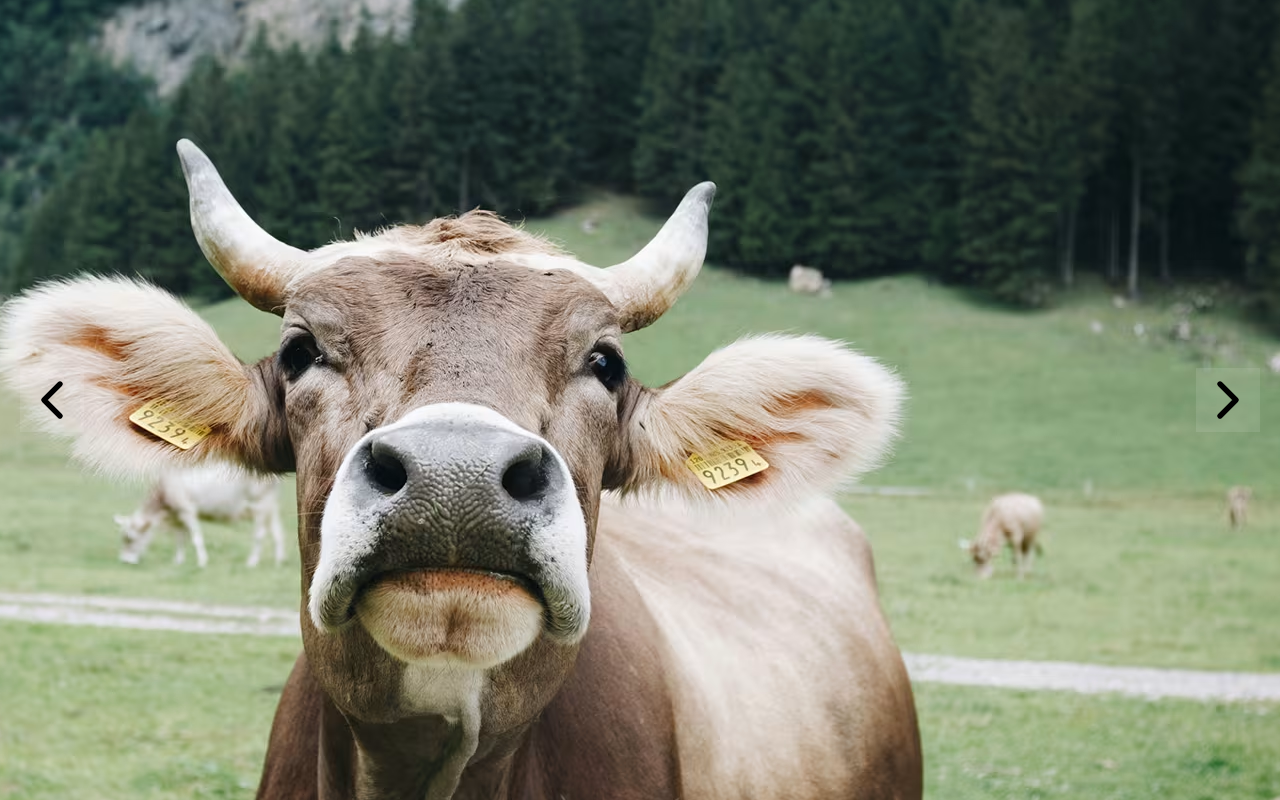
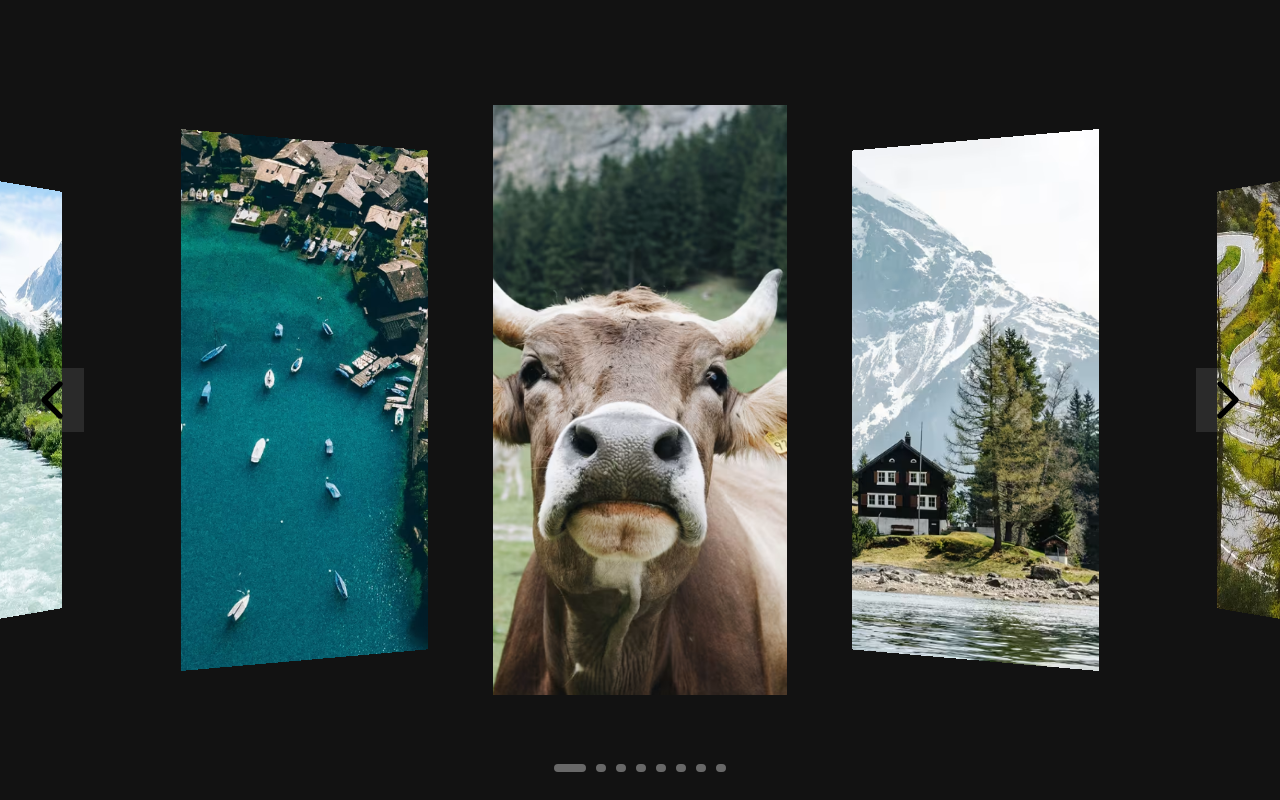
Before and after one commit to Nishitsarvaiya/mastering-carousels, a website built with Vite: page index.html in a window 1280 px wide. Built offline with nearby package versions, Linux system fonts and the light colour scheme.

Commit message:
feat: enhance carousel interaction with 3D transforms, hover effects, and updated layout sizing

```diff
--- a/src/Carousel.js
+++ b/src/Carousel.js
@@ -14,6 +14,7 @@ export default class Carousel {
 		this.nextBtn = this.nav.querySelector('.carousel-next');
 		this.state = {
 			activeSlide: null,
+			activeIndex: 0,
 		};
 		this.pathWidth = (this.slides.length - 1) * 5 + 6;
 		this.init();
@@ -21,11 +22,17 @@ export default class Carousel {
 
 	init() {
 		console.log('Carousel initialised');
-		gsap.set(this.track, { 'scroll-snap-type': 'none', overflow: 'hidden' });
+		gsap.set(this.track, { 'scroll-snap-type': 'none', overflow: 'visible' });
 		gsap.set(this.nav, { display: 'block' });
-		gsap.set('.carousel-progress', { attr: { viewBox: '-1 -1 ' + (this.pathWidth + 2) + ' 2' } });
+		gsap.set(this.slides, {
+			perspective: 999,
+			transformOrigin: '50% 50% 0',
+			transformStyle: 'preserve-3d',
+			willChange: 'transform,opacity',
+		});
+		gsap.set('.carousel-progress', { display: 'block', attr: { viewBox: '-1 -1 ' + (this.pathWidth + 2) + ' 2' } });
 		gsap.set('.carousel-progress path', { attr: { d: 'M0,0 ' + this.pathWidth + ',0' } });
-		this.updateProgress(0, 0);
+		this.updateProgress(0);
 
 		this.createCarousel();
 		this.setupEventListeners();
@@ -46,35 +53,51 @@ export default class Carousel {
 				this.state.activeSlide && this.state.activeSlide.classList.remove('active');
 				slide.classList.add('active');
 				this.state.activeSlide = slide;
-				this.updateProgress(index);
+				this.state.activeIndex = index;
+				this.updateProgress();
 			},
 		});
 
 		// each slide can function as a button to activate itself
 		this.slides.forEach((slide, i) => {
-			gsap.set(slide, { opacity: i === 0 ? 1 : 0.7 });
-			slide.addEventListener('click', () => this.loop.toIndex(i, { duration: 1, ease: 'expo' }));
+			const imgWrapper = slide.querySelector('.carousel-item__inner');
+
+			imgWrapper.addEventListener('click', () => {
+				this.loop.toIndex(i, { duration: 1.6, ease: 'power3.out' });
+			});
+
+			imgWrapper.addEventListener('pointerover', () => {
+				gsap.to('.carousel-item img', {
+					opacity: (i, t) => (t === slide.querySelector('img') ? 1 : 0.5),
+					duration: 0.3,
+					ease: 'power1.inOut',
+				});
+			});
+
+			imgWrapper.addEventListener('pointerout', () => {
+				gsap.to('.carousel-item img', { opacity: 1, duration: 0.3, ease: 'power1.inOut' });
+			});
 		});
 
 		this.loop.toIndex(0, { duration: 0 });
-		slideImgUpdate(this.slides);
 
 		Observer.create({
 			target: '.carousel',
 			type: 'wheel',
 			onLeft: (o) => {
-				if (!gsap.isTweening(this.loop) && o.deltaX < -4) this.loop.next({ duration: 1.2, ease: 'power3.out' });
+				if (!gsap.isTweening(this.loop) && o.deltaX < -4) this.loop.next({ duration: 1.6, ease: 'power3.out' });
 			},
 			onRight: (o) => {
-				if (!gsap.isTweening(this.loop) && o.deltaX > 4) this.loop.previous({ duration: 1.2, ease: 'power3.out' });
+				if (!gsap.isTweening(this.loop) && o.deltaX > 4) this.loop.previous({ duration: 1.6, ease: 'power3.out' });
 			},
 		});
 	}
 
-	updateProgress(index, dur) {
+	// sets svg path appearance to show carousel progress
+	updateProgress(dur) {
 		let str = '';
 		for (let i = 0; i < this.slides.length; i++) {
-			str += i == index ? 6 : 0.5;
+			str += i === this.state.activeIndex ? 6 : 0.5;
 			str += ' ' + 4.5 + ' ';
 		}
 		gsap.to('.carousel-progress path', {
--- a/src/style.scss
+++ b/src/style.scss
@@ -81,7 +81,7 @@ a:hover::after {
 
 	&-track {
 		width: 100vw;
-		height: 100vh;
+		height: 80vh;
 		position: relative;
 		gap: 10px;
 		overflow-x: auto;
@@ -92,7 +92,7 @@ a:hover::after {
 
 	&-item {
 		position: relative;
-		flex: 0 0 100%;
+		flex: 0 0 25%;
 		display: flex;
 		flex-direction: column;
 		justify-content: center;
--- a/src/utils.js
+++ b/src/utils.js
@@ -8,16 +8,18 @@ export function slideImgUpdate(items) {
 	items = gsap.utils.toArray(items);
 	items.forEach((slide) => {
 		const rect = slide.getBoundingClientRect();
-		const prog = gsap.utils.mapRange(-rect.width, window.innerWidth, 0, 1, rect.x);
+		const prog = gsap.utils.mapRange(-rect.width, innerWidth, 0, 1, rect.x);
 		const val = gsap.utils.clamp(0, 1, prog);
 
 		gsap.set(slide.querySelector('.carousel-item__inner'), {
-			scale: gsap.utils.interpolate(0.5, 1.5, gsap.utils.wrapYoyo(0, 0.5, val)),
+			rotateY: gsap.utils.interpolate(45, -45, val),
+			scale: gsap.utils.interpolate(0.7, 1.5, gsap.utils.wrapYoyo(0, 0.5, val)),
+			z: gsap.utils.interpolate(-90, -300, gsap.utils.wrapYoyo(0, 0.5, val)),
 		});
 
 		gsap.set(slide.querySelector('img'), {
-			xPercent: gsap.utils.interpolate(0, -50, val),
-			scale: gsap.utils.interpolate(1.5, 0.5, gsap.utils.wrapYoyo(0, 0.5, val)),
+			xPercent: gsap.utils.interpolate(0, -33, val),
+			scale: gsap.utils.interpolate(1.5, 0.7, gsap.utils.wrapYoyo(0, 0.5, val)),
 		});
 	});
 }
```
